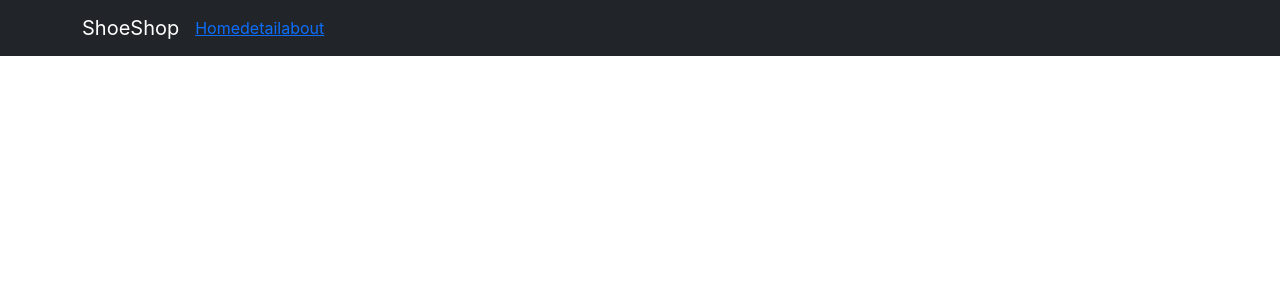
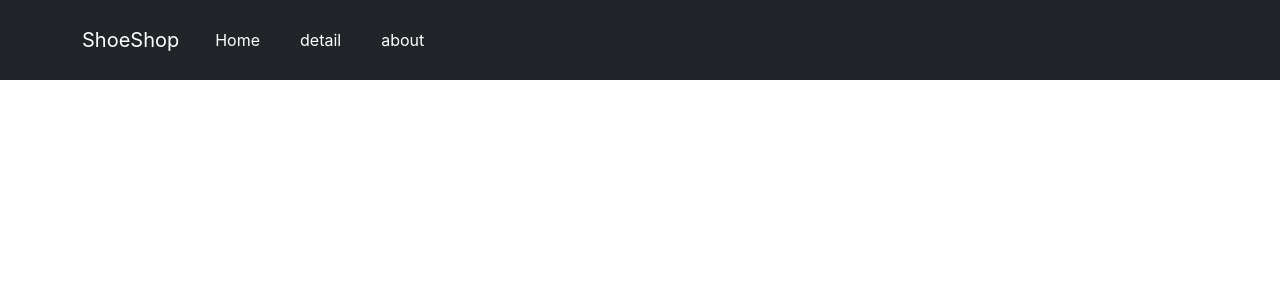
Before and after one commit to passrim/shopping, a React (Create React App) app: page / in a window 1280 px wide. Shown: the top 300 px of the page. Built offline with nearby package versions, Linux system fonts and the light colour scheme.

Commit message:
css 수정

```diff
--- a/src/App.css
+++ b/src/App.css
@@ -4,7 +4,14 @@
   background-size:cover;
   background-position:center;
 }
-
+.navbar-nav a{
+  padding:20px;
+  color:#fff;
+}
+a, a:hover, a:active, a:visited {
+  color:#000;
+  text-decoration: none;
+}
 .App {
   text-align: center;
 }
```
